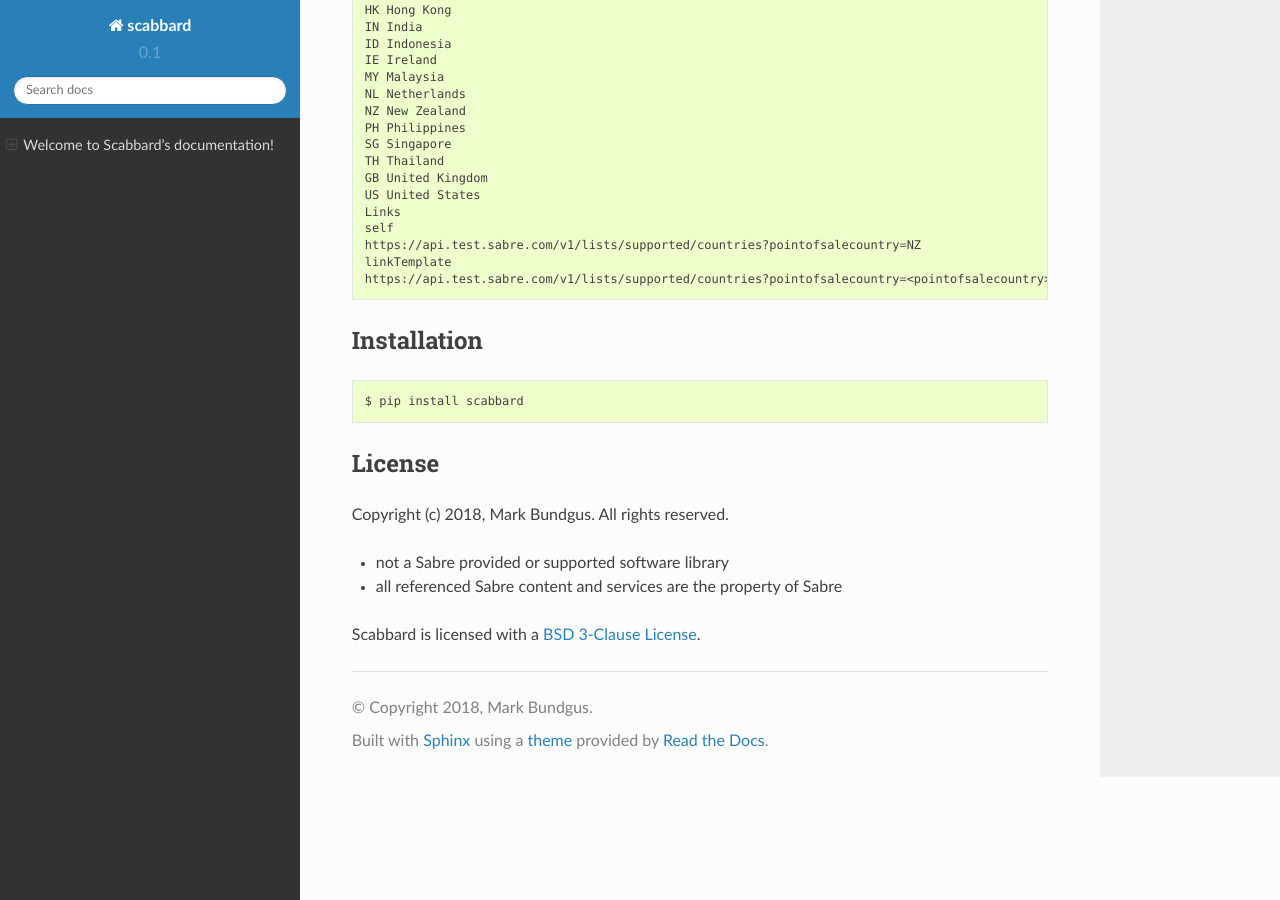
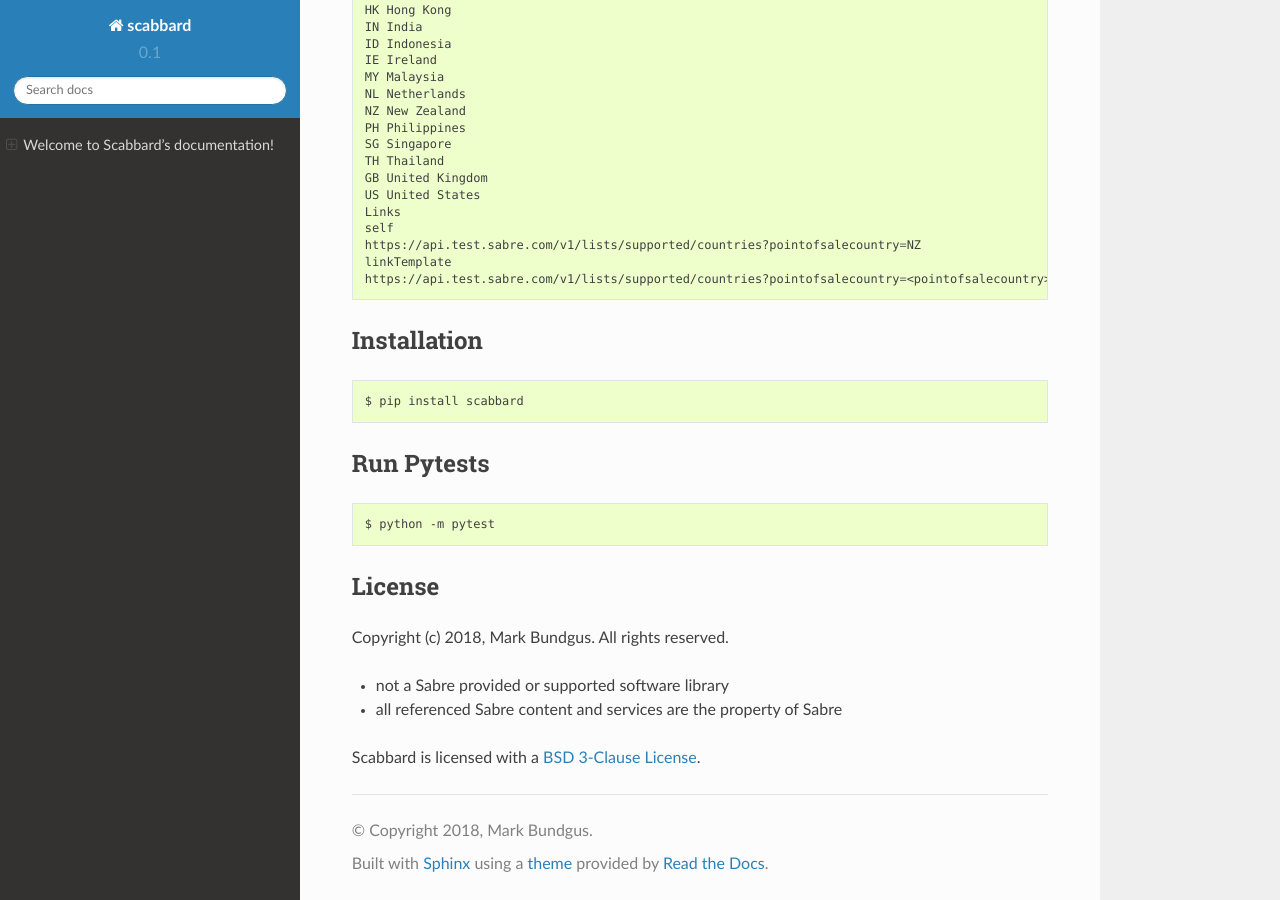
Before and after one commit to bundgus/scabbard, a Sphinx documentation site: the page built from docs/sphinx/source/index.rst, in a window 1280 px wide and 900 px high, scrolled down 2474 px. Built offline with Sphinx 7.4.7 and the Read the Docs theme 2.0.0, drawn with Linux system fonts in a browser that asks for light colours.

Commit message:
add pytest command

```diff
--- a/docs/sphinx/source/index.rst
+++ b/docs/sphinx/source/index.rst
@@ -162,6 +162,13 @@ Installation
 
     $ pip install scabbard
 
+Run Pytests
+-----------
+
+.. code-block:: bash
+
+    $ python -m pytest
+
 License
 -------
 
```
